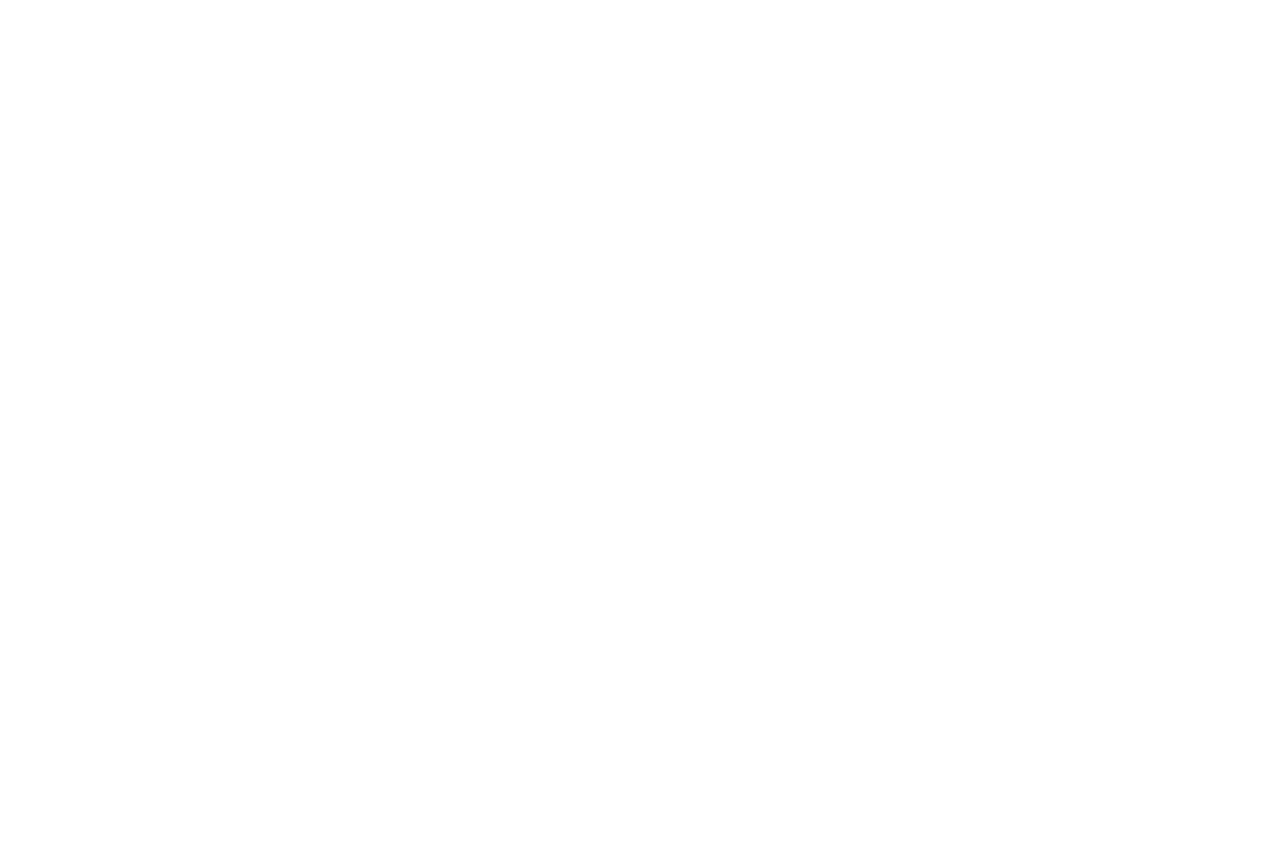
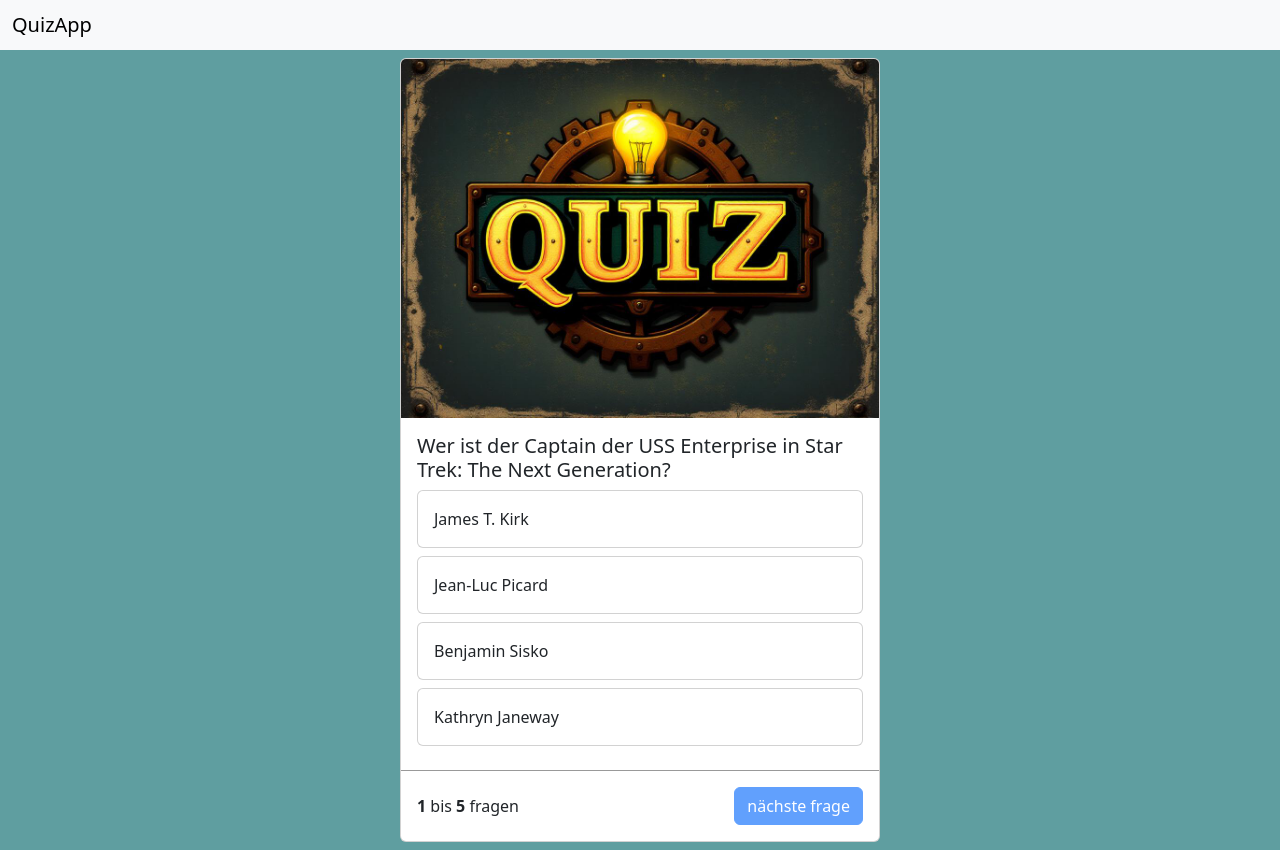
Before and after one commit to AlexEppDEV/QuizApp, a website: page index.html in a window 1280 px wide. Before the commit the page ends 800 px from the top, so only its background shows below. Drawn offline with nearby package versions, Linux system fonts and the light colour scheme.

Commit message:
feat : new function for buttons refactor: simplify auth logic chore: inport new pingers style: created new class html: created new tag and container script: created new file

```diff
--- a/index.html
+++ b/index.html
@@ -3,9 +3,67 @@
 <head>
     <meta charset="UTF-8">
     <meta name="viewport" content="width=device-width, initial-scale=1.0">
-    <title>Document</title>
+    <title>Quiz App</title>
+    <link rel="stylesheet" href="style.css">
+    <script src="./scripts/array.js"></script>
+
+    <!-- bootstrap -->
+    <link href="https://cdn.jsdelivr.net/npm/bootstrap@5.3.8/dist/css/bootstrap.min.css" rel="stylesheet" integrity="sha384-sRIl4kxILFvY47J16cr9ZwB07vP4J8+LH7qKQnuqkuIAvNWLzeN8tE5YBujZqJLB" crossorigin="anonymous">
+    <script src="https://cdn.jsdelivr.net/npm/bootstrap@5.3.8/dist/js/bootstrap.bundle.min.js" integrity="sha384-FKyoEForCGlyvwx9Hj09JcYn3nv7wiPVlz7YYwJrWVcXK/BmnVDxM+D2scQbITxI" crossorigin="anonymous"></script>
 </head>
-<body>
+<body onload="init()">
+    <!-- <section class="app"> -->
+        <!-- As a heading -->
+        <nav class="navbar bg-body-tertiary">
+            <div class="container-fluid">
+                <span class="navbar-brand mb-0 h1">QuizApp</span>
+            </div>
+        </nav>
+
+        <main class="container">
+            <div class="card quiz-card" >
+                <img src="./assets/img/main-logo.jpg" class="card-img-top" alt="...">
+                <div class="card-body">
+                    <h5 class="card-title" id="answersQuestionID">Fragen</h5>
+
+                    <div class="card mb-2">
+                        <div class="card-body answers-question-card" id="answers_0" onclick="answers('answers-0')">
+                            antwort
+                        </div>
+                    </div>
+
+                    <div class="card mb-2">
+                        <div class="card-body answers-question-card" id="answers_1"  onclick="answers('answers-1')">
+                            antwort
+                        </div>
+                    </div>
+
+                    <div class="card mb-2">
+                        <div class="card-body answers-question-card" id="answers_2"  onclick="answers('answers-2')">
+                            antwort
+                        </div>
+                    </div>
+
+                    <div class="card mb-2">
+                        <div class="card-body answers-question-card" id="answers_3" onclick="answers('answers-3')">
+                            antwort
+                        </div>
+                    </div>
+                    <!-- <a href="#" class="btn btn-primary">Go somewhere</a> -->
+                </div>
+                <div class="quiz-footer">
+                    <span>
+                        <b id="quest-number"></b> bis <b id="quest-max-number"></b> fragen
+                    </span>
+
+                    <button type="button" id="next-answers" disabled class="btn btn-primary" onclick="nextQuestion()">nächste frage</button>
+                </div>
+            </div>
+
+        </main>
+
+    <!-- </section> -->
 
 </body>
+<script src="./script.js"></script>
 </html>
--- a/script.js
+++ b/script.js
@@ -0,0 +1,61 @@
+
+// variable
+let startQuestion = 0;
+
+
+function init() {
+    loadQuest();
+};
+
+function loadQuest() {
+    let answersQuest = " ";
+
+    if (startQuestion >= questions.length) {
+        console.log('ende')
+        startQuestion = 0;
+        init();
+    }
+    else {
+        let answersQuestion = questions[startQuestion].question;
+        let questNumber = startQuestion + 1;
+        for (let index = 0; index < questions[startQuestion].answers.length; index++) {
+        answersQuest = questions[startQuestion].answers[index];
+        document.getElementById('answers'+'_'+ index).innerText = answersQuest;
+    };
+        document.getElementById('answersQuestionID').innerText = answersQuestion;
+        document.getElementById('quest-max-number').innerText = questions.length;
+        document.getElementById('quest-number').innerText = questNumber;
+    }
+
+};
+
+function answers(selector) {
+    let rightAnswersQuestion = questions[startQuestion].correctAnswer;
+    let exportNumber = selector.slice(-1);
+
+    if ( exportNumber == questions[startQuestion].correctAnswer) {
+        document.getElementById('answers_' + exportNumber).classList.add('bg-success');
+    }
+    else {
+        document.getElementById('answers_' + exportNumber).classList.add('bg-danger');
+        document.getElementById('answers_' +rightAnswersQuestion).classList.add('bg-success');
+    }
+    document.getElementById('next-answers').disabled = false;
+};
+
+function nextQuestion() {
+    startQuestion++;
+    loadQuest();
+    removeButton();
+};
+
+function removeButton() {
+    document.getElementById('next-answers').disabled = true;
+
+    for (let index = 0; index < questions[startQuestion].answers.length; index++) {
+        answersQuest = questions[startQuestion].answers[index];
+        document.getElementById('answers_' + index).classList.remove('bg-success');
+        document.getElementById('answers_' + index).classList.remove('bg-danger');
+    };
+
+};
--- /dev/null
+++ b/scripts/array.js
@@ -0,0 +1,52 @@
+let questions = [
+  {
+    question: "Wer ist der Captain der USS Enterprise in Star Trek: The Next Generation?",
+    answers: [
+        "James T. Kirk",
+        "Jean-Luc Picard",
+        "Benjamin Sisko",
+        "Kathryn Janeway"
+    ],
+    correctAnswer: 1
+  },
+  {
+    question: "Welcher Charakter ist ein Android?",
+    answers: [
+        "Data",
+        "Worf",
+        "Geordi La Forge",
+        "Riker"
+    ],
+    correctAnswer: 0
+  },
+  {
+    question: "Welche Spezies sind die Erzfeinde der Föderation und Teil eines Kollektivs?",
+    answers: [
+        "Klingonen",
+        "Romulaner",
+        "Borg",
+        "Cardassianer"
+    ],
+    correctAnswer: 2
+  },
+  {
+    question: "Was trägt Geordi La Forge anstelle von normalen Augen?",
+    answers: [
+        "Ein Implantat",
+        "Einen Scanner",
+        "Eine Datenbrille",
+        "Ein VISOR"
+    ],
+    correctAnswer: 3
+  },
+  {
+    question: "Wie heißt das Raumschiff der Serie?",
+    answers: [
+        "USS Voyager",
+        "USS Defiant",
+        "USS Enterprise-D",
+        "USS Discovery"
+    ],
+    correctAnswer: 2
+  }
+];
--- a/style.css
+++ b/style.css
@@ -0,0 +1,55 @@
+body {
+    width: 100vw;
+    height: 100vh;
+    background-color: cadetblue !important;
+
+}
+
+.app {
+   height: 100%;
+
+
+}
+.container {
+    height: 100%;
+    background-color: cadetblue;
+    display: flex;
+    justify-content: center;
+    align-items: center;
+
+}
+.card {
+    /* width: 30rem !important; */
+    height: 100%;
+}
+
+.quiz-card {
+    width: 30rem !important;
+    /* height: 100%!important;; */
+}
+
+.quiz-footer {
+    border-top: solid 1px rgba(0,0,0,0.4);
+    padding: 16px;
+    display: flex;
+    justify-content: space-between;
+    align-items: center;
+}
+
+
+.answers-question-card:hover {
+    cursor: pointer;
+    background-color: rgba(0,0,0,0.3);
+
+}
+
+
+.correct {
+    background-color: green;
+
+}
+
+.false {
+    background-color: red;
+
+}
```
Also changed, not shown: assets/icon/brain result.png (added), assets/icon/logo.png (added), assets/icon/tropy.png (added), assets/img/Option 1 Copy 12.jpg (added), assets/img/Option 1 Copy 15.jpg (added), assets/img/Option 1 Copy 16.jpg (added), assets/img/Option 1 Copy 17.jpg (added), assets/img/brainbg.jpg (added), assets/img/main-logo.jpg (added), 1 other file.
